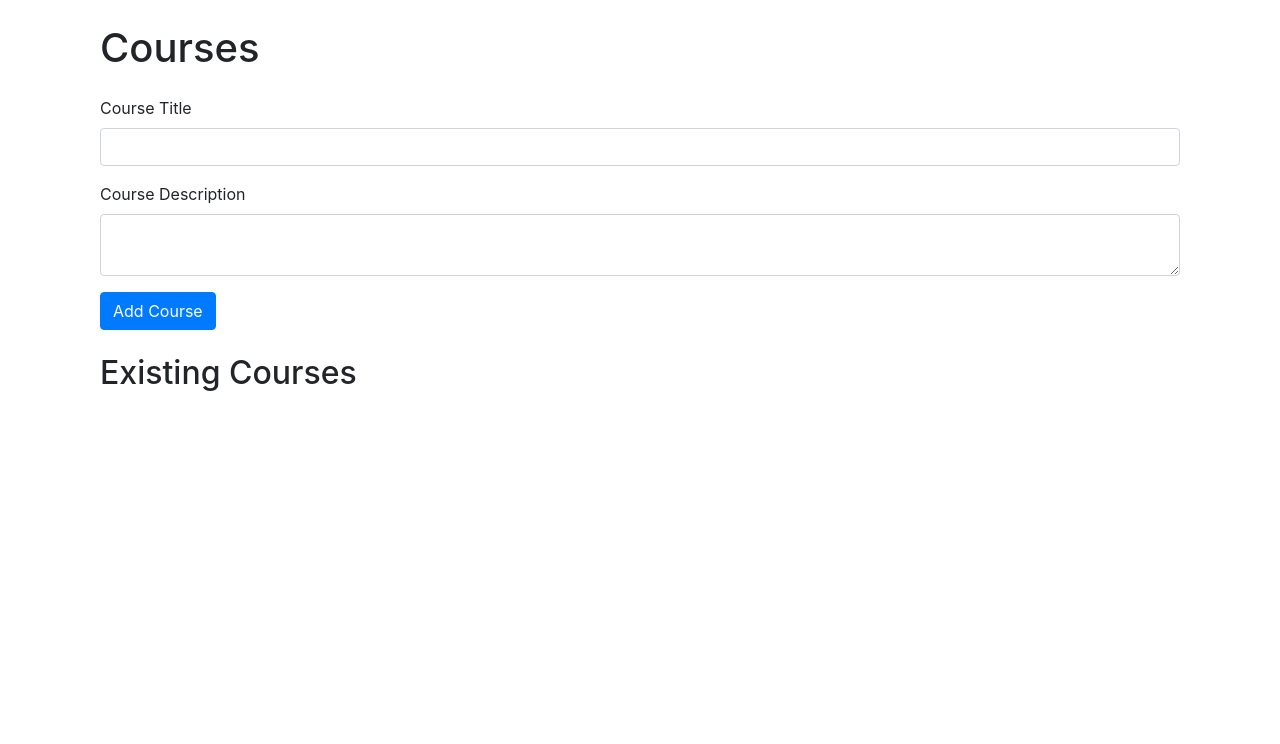
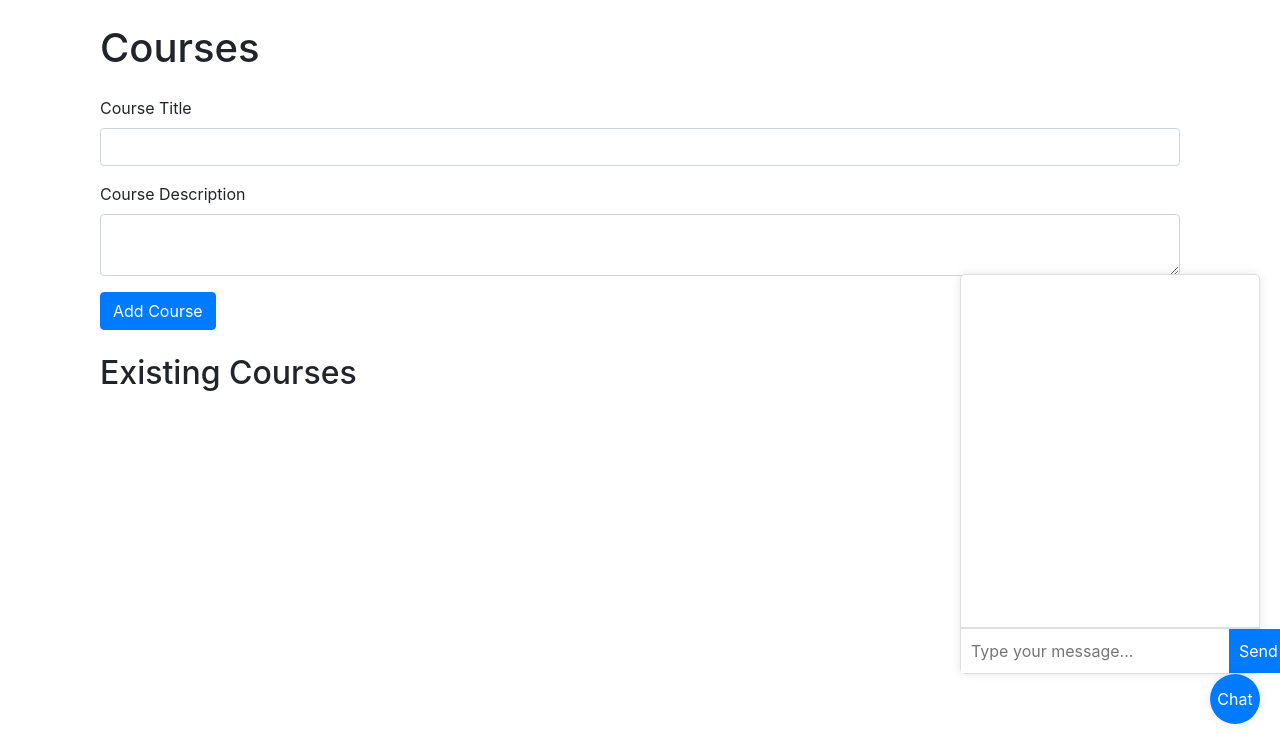
Before and after one commit to timalsinab/E-Learn, a Flask app: page /courses in a window 1280 px wide. Shown: the part 56-800 px from the top of the page. Run offline with Flask 3, Linux system fonts and the light colour scheme; some libraries are stand-ins or nearby versions.

Commit message:
Overlay is showing but needs tweaking

```diff
--- /dev/null
+++ b/static/overlay.css
@@ -0,0 +1,68 @@
+.navbar-nav .nav-link {
+    color: white !important;
+  }
+
+  /* Chat overlay styling */
+  #chat-overlay {
+    position: fixed;
+    bottom: 20px;
+    right: 20px;
+    display: flex;
+    flex-direction: column;
+    align-items: flex-end;
+    z-index: 9999;
+  }
+
+  #chatbox {
+    display: none;
+    width: 300px;
+    max-width: 100%;
+    height: 400px;
+    background-color: #fff;
+    border: 1px solid #ddd;
+    box-shadow: 0 0 10px rgba(0, 0, 0, 0.1);
+    border-radius: 5px;
+    display: flex;
+    flex-direction: column;
+  }
+
+  #chat-output {
+    flex: 1;
+    overflow-y: auto;
+    padding: 10px;
+    border-bottom: 1px solid #ddd;
+  }
+
+  #chat-input-form {
+    display: flex;
+    border-top: 1px solid #ddd;
+  }
+
+  #chat-input {
+    flex: 1;
+    border: none;
+    padding: 10px;
+    resize: none;
+  }
+
+  #chat-input-form button {
+    border: none;
+    background-color: #007bff;
+    color: white;
+    padding: 10px;
+    cursor: pointer;
+  }
+
+  #chat-toggle {
+    background-color: #007bff;
+    color: white;
+    border: none;
+    border-radius: 50%;
+    width: 50px;
+    height: 50px;
+    display: flex;
+    align-items: center;
+    justify-content: center;
+    cursor: pointer;
+    box-shadow: 0 0 10px rgba(0, 0, 0, 0.1);
+  }
--- a/templates/base.html
+++ b/templates/base.html
@@ -8,11 +8,14 @@
       rel="stylesheet"
       href="https://stackpath.bootstrapcdn.com/bootstrap/4.5.2/css/bootstrap.min.css"
     />
-    <style>
-      .navbar-nav .nav-link {
-        color: white !important;
-      }
-    </style>
+    <link
+      rel="stylesheet"
+      href="https://cdnjs.cloudflare.com/ajax/libs/font-awesome/4.7.0/css/font-awesome.min.css"
+    />
+    <link
+      rel="stylesheet"
+      href="{{ url_for('static', filename='overlay.css') }}"
+    />
   </head>
   <body>
     <nav class="navbar navbar-expand-lg navbar-dark bg-dark">
@@ -29,23 +32,18 @@
         <span class="navbar-toggler-icon"></span>
       </button>
 
-      <link
-        rel="stylesheet"
-        href="https://cdnjs.cloudflare.com/ajax/libs/font-awesome/4.7.0/css/font-awesome.min.css"
-      />
-
-      <a href="{{ url_for('manage_courses') }}" class="navbar-brand"
-        ><i class="fa fa-fw fa-book"></i> Courses</a
-      >
-      <a href="#" class="navbar-brand"
-        ><i class="fa fa-fw fa-lightbulb-o"></i> Interview Preparation</a
-      >
-      <a href="#" class="navbar-brand"
-        ><i class="fa fa-fw fa-video-camera"></i> Mock Interview</a
-      >
-      <a href="{{ url_for('chat') }}" class="navbar-brand"
-        ><i class="fa fa-comments"></i>AI Tutor</a
-      >
+      <a href="{{ url_for('manage_courses') }}" class="navbar-brand">
+        <i class="fa fa-fw fa-book"></i> Courses
+      </a>
+      <a href="#" class="navbar-brand">
+        <i class="fa fa-fw fa-lightbulb-o"></i> Interview Preparation
+      </a>
+      <a href="#" class="navbar-brand">
+        <i class="fa fa-fw fa-video-camera"></i> Mock Interview
+      </a>
+      <a href="{{ url_for('chat') }}" class="navbar-brand">
+        <i class="fa fa-comments"></i>AI Tutor
+      </a>
 
       <div class="collapse navbar-collapse" id="navbarNav">
         <ul class="navbar-nav ml-auto">
@@ -66,10 +64,26 @@
     </nav>
 
     <div class="container mt-4">
-      {% with messages = get_flashed_messages(with_categories=true) %} {% if
-      messages %} {% for category, message in messages %}
-      <div class="alert alert-{{ category }}">{{ message }}</div>
-      {% endfor %} {% endif %} {% endwith %} {% block content %}{% endblock %}
+      {% with messages = get_flashed_messages(with_categories=true) %}
+      {% if messages %}
+        {% for category, message in messages %}
+        <div class="alert alert-{{ category }}">{{ message }}</div>
+        {% endfor %}
+      {% endif %}
+      {% endwith %}
+      {% block content %}{% endblock %}
+    </div>
+
+    <!-- Chat overlay HTML -->
+    <div id="chat-overlay">
+      <div id="chatbox">
+        <div id="chat-output"></div>
+        <form id="chat-input-form">
+          <input type="text" id="chat-input" placeholder="Type your message...">
+          <button type="submit">Send</button>
+        </form>
+      </div>
+      <button id="chat-toggle">Chat</button>
     </div>
 
     <script src="https://code.jquery.com/jquery-3.5.1.slim.min.js"></script>
@@ -81,6 +95,35 @@
         $(".navbar-nav>li>a").on("click", function () {
           $(".navbar-collapse").collapse("hide");
         });
+
+        // Toggle chatbox visibility
+        document.getElementById('chat-toggle').addEventListener('click', function () {
+          const chatbox = document.getElementById('chatbox');
+          chatbox.style.display = chatbox.style.display === 'none' ? 'flex' : 'none';
+        });
+
+        // Handle form submission
+        document.getElementById('chat-input-form').addEventListener('submit', function (event) {
+          event.preventDefault();
+          const userInput = document.getElementById('chat-input').value;
+
+          fetch('/chat', {
+            method: 'POST',
+            headers: {
+              'Content-Type': 'application/json'
+            },
+            body: JSON.stringify({ message: userInput })
+          })
+          .then(response => response.json())
+          .then(data => {
+            const chatOutput = document.getElementById('chat-output');
+            chatOutput.innerHTML += `<div>User: ${userInput}</div>`;
+            chatOutput.innerHTML += `<div>Bot: ${data.message}</div>`;
+            document.getElementById('chat-input').value = '';
+            chatOutput.scrollTop = chatOutput.scrollHeight;
+          })
+          .catch(error => console.error('Error:', error));
+        });
       });
     </script>
   </body>
```
